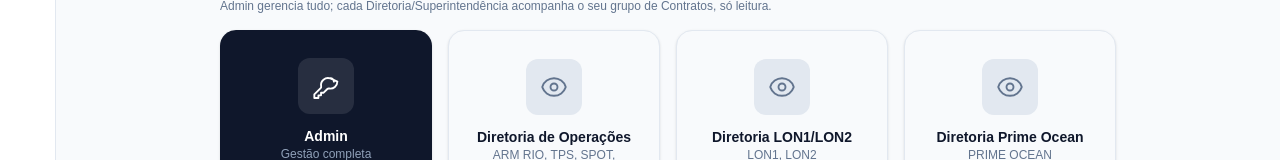
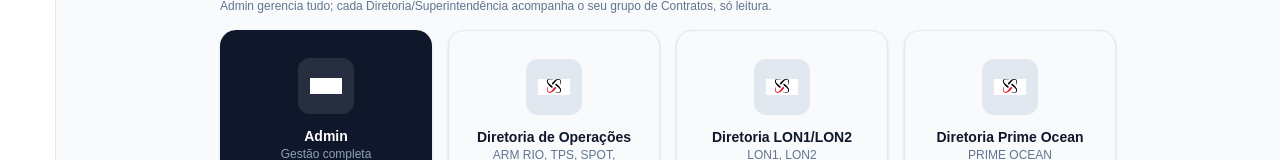
Before and after one commit to rfvmrs-pixel/sistema-provas, a Next.js app: page / in a window 1280 px wide. Shown: the part 477-637 px from the top of the page. Built offline with nearby package versions, Linux system fonts and the light colour scheme; no server answers; the database is empty.

Commit message:
atualizações

```diff
--- a/src/app/page.tsx
+++ b/src/app/page.tsx
@@ -107,31 +107,6 @@ function IconGear({ className }: { className?: string }) {
         strokeLinecap="round"
         strokeLinejoin="round"
         d="M9.594 3.94c.09-.542.56-.94 1.11-.94h2.593c.55 0 1.02.398 1.11.94l.213 1.281c.063.374.313.686.645.87.074.04.147.083.22.127.324.196.72.257 1.075.124l1.217-.456a1.125 1.125 0 0 1 1.37.49l1.296 2.247a1.125 1.125 0 0 1-.26 1.431l-1.003.827c-.293.24-.438.613-.431.992a6.759 6.759 0 0 1 0 .255c-.007.378.138.75.43.99l1.005.828c.424.35.534.955.26 1.43l-1.298 2.247a1.125 1.125 0 0 1-1.369.491l-1.217-.456c-.355-.133-.75-.072-1.076.124a6.57 6.57 0 0 1-.22.128c-.331.183-.581.495-.644.869l-.213 1.281c-.09.543-.56.94-1.11.94h-2.594c-.55 0-1.02-.397-1.11-.94l-.213-1.281c-.062-.374-.312-.686-.644-.87a6.52 6.52 0 0 1-.22-.127c-.325-.196-.72-.257-1.076-.124l-1.217.456a1.125 1.125 0 0 1-1.369-.49l-1.297-2.247a1.125 1.125 0 0 1 .26-1.431l1.004-.827c.292-.24.437-.613.43-.992a6.932 6.932 0 0 1 0-.255c.007-.378-.138-.75-.43-.99l-1.004-.828a1.125 1.125 0 0 1-.26-1.43l1.297-2.247a1.125 1.125 0 0 1 1.37-.491l1.216.456c.356.133.751.072 1.076-.124.072-.044.146-.087.22-.128.332-.183.582-.495.644-.869l.214-1.28Z"
-      />
-      <path strokeLinecap="round" strokeLinejoin="round" d="M15 12a3 3 0 1 1-6 0 3 3 0 0 1 6 0Z" />
-    </svg>
-  );
-}
-
-function IconKey({ className }: { className?: string }) {
-  return (
-    <svg viewBox="0 0 24 24" fill="none" stroke="currentColor" strokeWidth={1.6} className={className}>
-      <path
-        strokeLinecap="round"
-        strokeLinejoin="round"
-        d="M15.75 5.25a3 3 0 0 1 3 3m3 0a6 6 0 0 1-7.029 5.912c-.563-.097-1.159.026-1.563.43L10 17.75H7.75v2.25H5.5v2.25H2v-3l5.408-5.408c.403-.404.526-1 .429-1.563a6 6 0 0 1 7.913-6.729Z"
-      />
-    </svg>
-  );
-}
-
-function IconEye({ className }: { className?: string }) {
-  return (
-    <svg viewBox="0 0 24 24" fill="none" stroke="currentColor" strokeWidth={1.6} className={className}>
-      <path
-        strokeLinecap="round"
-        strokeLinejoin="round"
-        d="M2.036 12.322a1.012 1.012 0 0 1 0-.639C3.423 7.51 7.36 4.5 12 4.5c4.638 0 8.573 3.007 9.963 7.178.07.207.07.431 0 .639C20.577 16.49 16.64 19.5 12 19.5c-4.638 0-8.573-3.007-9.963-7.178Z"
       />
       <path strokeLinecap="round" strokeLinejoin="round" d="M15 12a3 3 0 1 1-6 0 3 3 0 0 1 6 0Z" />
     </svg>
@@ -555,7 +530,13 @@ export default function HomePage() {
                         provas, colaboradores, contas de gestor/Diretoria). */}
                     <div className="flex flex-col items-center gap-3 rounded-2xl bg-slate-900 px-6 py-7 text-center shadow-sm">
                       <div className="flex h-14 w-14 items-center justify-center rounded-xl bg-white/10">
-                        <IconKey className="h-7 w-7 text-white" />
+                        <Image
+                          src={TRIUNFO_MARK}
+                          alt=""
+                          width={32}
+                          height={32}
+                          className="h-8 w-8 object-contain brightness-0 invert"
+                        />
                       </div>
                       <div>
                         <p className="text-sm font-semibold text-white">Admin</p>
@@ -583,7 +564,13 @@ export default function HomePage() {
                         className="flex flex-col items-center gap-3 rounded-2xl border border-slate-200 bg-slate-50 px-6 py-7 text-center shadow-sm"
                       >
                         <div className="flex h-14 w-14 items-center justify-center rounded-xl bg-slate-200">
-                          <IconEye className="h-7 w-7 text-slate-500" />
+                          <Image
+                            src={TRIUNFO_MARK}
+                            alt=""
+                            width={32}
+                            height={32}
+                            className="h-8 w-8 object-contain"
+                          />
                         </div>
                         <div>
                           <p className="text-sm font-semibold text-slate-900">{group.label}</p>
```
